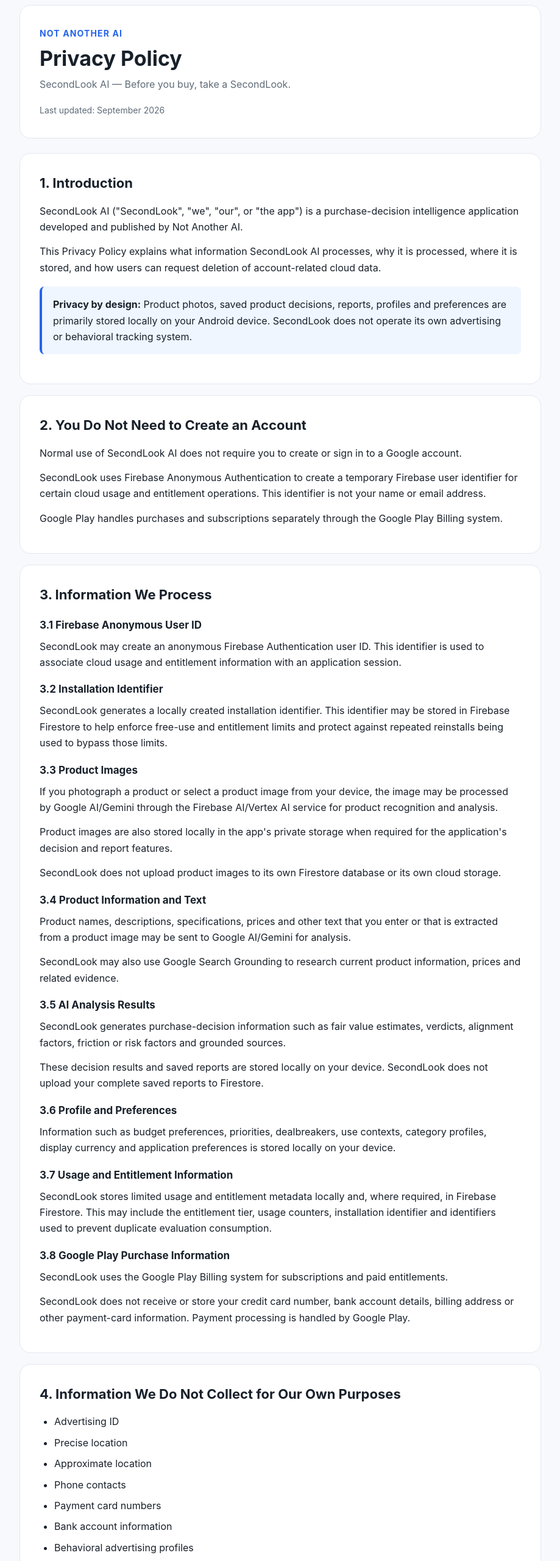
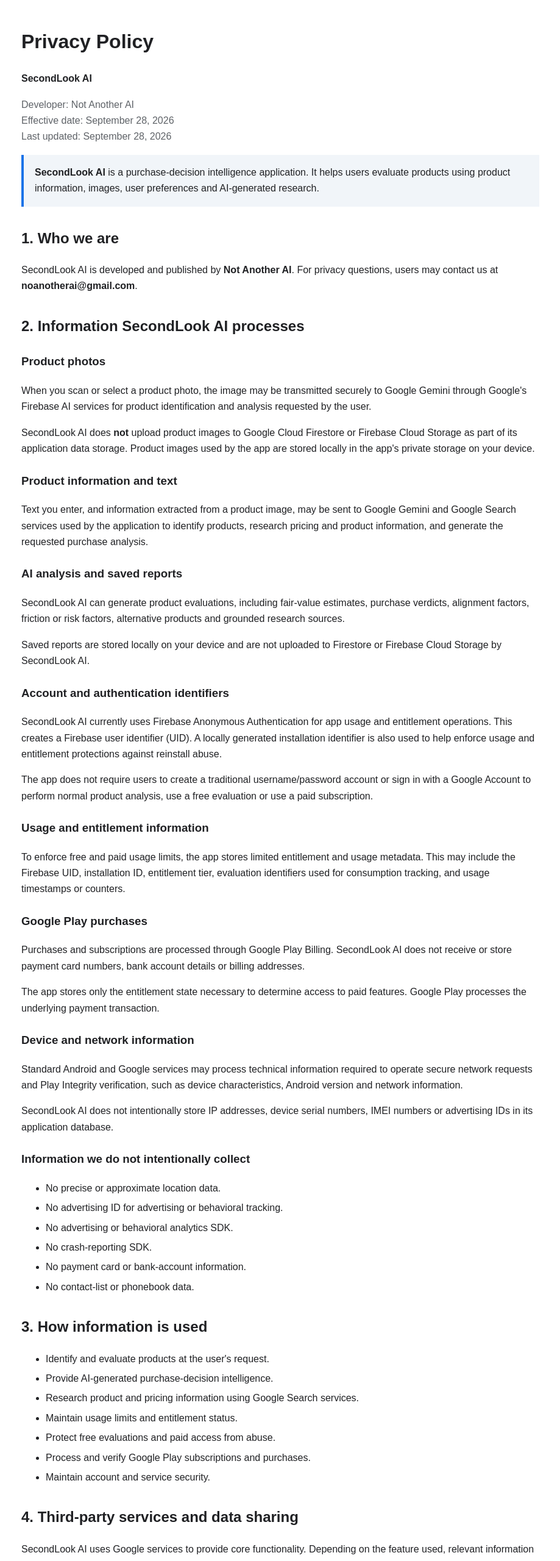
Before and after one commit to not-anotherai/secondlook-privacy, a plain HTML site: page index.html in a window 1280 px wide. Shown: the part 40-2600 px from the top of the page at 61% size, without its empty margins (180-1099 px from the left). Drawn offline with Linux system fonts and the light colour scheme.

Commit message:
index.html

```diff
--- a/index.html
+++ b/index.html
@@ -1,505 +1,441 @@
-<!DOCTYPE html>
+<!doctype html>
 <html lang="en">
 <head>
-<meta charset="UTF-8">
-<meta name="viewport" content="width=device-width, initial-scale=1.0">
-<title>Privacy Policy — SecondLook AI</title>
+<meta charset="utf-8">
+<meta name="viewport" content="width=device-width,initial-scale=1">
+<title>SecondLook AI Privacy Policy</title>
 
 <style>
-    :root {
-        --bg: #f7f9fc;
-        --card: #ffffff;
-        --text: #18202a;
-        --muted: #5f6b78;
-        --accent: #2563eb;
-        --border: #e2e8f0;
+body{
+    margin:0;
+    background:#f7f8fa;
+    color:#202124;
+    font:16px/1.65 Arial,sans-serif
 }
 
-    * {
-        box-sizing: border-box;
+main{
+    max-width:850px;
+    margin:40px auto;
+    padding:42px 48px;
+    background:#fff;
+    box-shadow:0 2px 18px #00000012
 }
 
-    body {
-        margin: 0;
-        background: var(--bg);
-        color: var(--text);
-        font-family: -apple-system, BlinkMacSystemFont, "Segoe UI",
-                     Roboto, Helvetica, Arial, sans-serif;
-        line-height: 1.65;
+h1{
+    margin-top:0
 }
 
-    .container {
-        max-width: 900px;
-        margin: 0 auto;
-        padding: 48px 22px 70px;
+h2{
+    margin-top:32px
 }
 
-    .header {
-        background: var(--card);
-        border: 1px solid var(--border);
-        border-radius: 18px;
-        padding: 34px 32px;
-        margin-bottom: 24px;
+h3{
+    margin-top:24px
 }
 
-    .brand {
-        font-size: 14px;
-        font-weight: 700;
-        letter-spacing: 0.08em;
-        text-transform: uppercase;
-        color: var(--accent);
-        margin-bottom: 10px;
+.meta{
+    color:#5f6368
 }
 
-    h1 {
-        margin: 0 0 8px;
-        font-size: 34px;
-        line-height: 1.2;
+.notice{
+    padding:16px 18px;
+    background:#f1f5f9;
+    border-left:4px solid #1a73e8
 }
 
-    .subtitle {
-        margin: 0;
-        color: var(--muted);
-        font-size: 16px;
+.deletion{
+    padding:20px;
+    background:#f8fafc;
+    border:1px solid #dfe3e8;
+    border-radius:8px;
+    margin-top:18px
 }
 
-    .updated {
-        margin-top: 18px;
-        color: var(--muted);
-        font-size: 14px;
+.deletion strong{
+    color:#202124
 }
 
-    .card {
-        background: var(--card);
-        border: 1px solid var(--border);
-        border-radius: 18px;
-        padding: 30px 32px;
-        margin-bottom: 18px;
+.button{
+    display:inline-block;
+    margin-top:10px;
+    padding:10px 16px;
+    background:#1a73e8;
+    color:#fff;
+    text-decoration:none;
+    border-radius:6px;
+    font-weight:bold
 }
 
-    h2 {
-        margin-top: 0;
-        margin-bottom: 14px;
-        font-size: 22px;
+.button:hover{
+    background:#1558b0
 }
 
-    h3 {
-        margin-bottom: 8px;
-        font-size: 17px;
+li{
+    margin:6px 0
 }
 
-    p {
-        margin: 0 0 14px;
+footer{
+    margin-top:40px;
+    padding-top:18px;
+    border-top:1px solid #ddd;
+    color:#5f6368
 }
 
-    ul {
-        margin-top: 8px;
-        padding-left: 24px;
-    }
-
-    li {
-        margin-bottom: 8px;
-    }
-
-    .notice {
-        background: #eff6ff;
-        border-left: 4px solid var(--accent);
-        padding: 16px 18px;
-        border-radius: 8px;
-        margin: 18px 0;
-    }
-
-    .footer {
-        text-align: center;
-        color: var(--muted);
-        font-size: 14px;
-        padding-top: 12px;
-    }
-
-    a {
-        color: var(--accent);
-    }
-
-    strong {
-        font-weight: 650;
-    }
-
-    @media (max-width: 600px) {
-        .container {
-            padding: 24px 14px 45px;
-        }
-
-        .header,
-        .card {
-            padding: 24px 20px;
-            border-radius: 14px;
-        }
-
-        h1 {
-            font-size: 28px;
+@media(max-width:700px){
+    main{
+        margin:0;
+        padding:28px 22px;
+        box-shadow:none
     }
 }
 </style>
 </head>
 
 <body>
+<main>
 
-<div class="container">
+<h1>Privacy Policy</h1>
 
-    <header class="header">
-        <div class="brand">Not Another AI</div>
-        <h1>Privacy Policy</h1>
-        <p class="subtitle">SecondLook AI — Before you buy, take a SecondLook.</p>
-        <div class="updated">Last updated: September 2026</div>
-    </header>
+<p><strong>SecondLook AI</strong></p>
 
-    <section class="card">
-        <h2>1. Introduction</h2>
+<p class="meta">
+Developer: Not Another AI<br>
+Effective date: September 28, 2026<br>
+Last updated: September 28, 2026
+</p>
+
+<div class="notice">
+<strong>SecondLook AI</strong> is a purchase-decision intelligence application.
+It helps users evaluate products using product information, images, user preferences
+and AI-generated research.
+</div>
+
+
+<h2>1. Who we are</h2>
 
 <p>
-            SecondLook AI ("SecondLook", "we", "our", or "the app") is a
-            purchase-decision intelligence application developed and published
-            by Not Another AI.
+SecondLook AI is developed and published by <strong>Not Another AI</strong>.
+For privacy questions, users may contact us at
+<strong>noanotherai@gmail.com</strong>.
+</p>
+
+
+<h2>2. Information SecondLook AI processes</h2>
+
+<h3>Product photos</h3>
+
+<p>
+When you scan or select a product photo, the image may be transmitted securely
+to Google Gemini through Google's Firebase AI services for product identification
+and analysis requested by the user.
 </p>
 
 <p>
-            This Privacy Policy explains what information SecondLook AI
-            processes, why it is processed, where it is stored, and how users
-            can request deletion of account-related cloud data.
+SecondLook AI does <strong>not</strong> upload product images to Google Cloud
+Firestore or Firebase Cloud Storage as part of its application data storage.
+Product images used by the app are stored locally in the app's private storage
+on your device.
 </p>
 
-        <div class="notice">
-            <strong>Privacy by design:</strong>
-            Product photos, saved product decisions, reports, profiles and
-            preferences are primarily stored locally on your Android device.
-            SecondLook does not operate its own advertising or behavioral
-            tracking system.
-        </div>
-    </section>
-
-    <section class="card">
-        <h2>2. You Do Not Need to Create an Account</h2>
+<h3>Product information and text</h3>
 
 <p>
-            Normal use of SecondLook AI does not require you to create or sign
-            in to a Google account.
+Text you enter, and information extracted from a product image, may be sent to
+Google Gemini and Google Search services used by the application to identify
+products, research pricing and product information, and generate the requested
+purchase analysis.
+</p>
+
+<h3>AI analysis and saved reports</h3>
+
+<p>
+SecondLook AI can generate product evaluations, including fair-value estimates,
+purchase verdicts, alignment factors, friction or risk factors, alternative
+products and grounded research sources.
 </p>
 
 <p>
-            SecondLook uses Firebase Anonymous Authentication to create a
-            temporary Firebase user identifier for certain cloud usage and
-            entitlement operations. This identifier is not your name or email
-            address.
+Saved reports are stored locally on your device and are not uploaded to
+Firestore or Firebase Cloud Storage by SecondLook AI.
+</p>
+
+<h3>Account and authentication identifiers</h3>
+
+<p>
+SecondLook AI currently uses Firebase Anonymous Authentication for app usage
+and entitlement operations. This creates a Firebase user identifier (UID).
+A locally generated installation identifier is also used to help enforce usage
+and entitlement protections against reinstall abuse.
 </p>
 
 <p>
-            Google Play handles purchases and subscriptions separately through
-            the Google Play Billing system.
-        </p>
-    </section>
-
-    <section class="card">
-        <h2>3. Information We Process</h2>
-
-        <h3>3.1 Firebase Anonymous User ID</h3>
-        <p>
-            SecondLook may create an anonymous Firebase Authentication user ID.
-            This identifier is used to associate cloud usage and entitlement
-            information with an application session.
+The app does not require users to create a traditional username/password account
+or sign in with a Google Account to perform normal product analysis, use a free
+evaluation or use a paid subscription.
 </p>
 
-        <h3>3.2 Installation Identifier</h3>
+<h3>Usage and entitlement information</h3>
+
 <p>
-            SecondLook generates a locally created installation identifier.
-            This identifier may be stored in Firebase Firestore to help enforce
-            free-use and entitlement limits and protect against repeated
-            reinstalls being used to bypass those limits.
+To enforce free and paid usage limits, the app stores limited entitlement and
+usage metadata. This may include the Firebase UID, installation ID, entitlement
+tier, evaluation identifiers used for consumption tracking, and usage
+timestamps or counters.
 </p>
 
-        <h3>3.3 Product Images</h3>
+<h3>Google Play purchases</h3>
+
 <p>
-            If you photograph a product or select a product image from your
-            device, the image may be processed by Google AI/Gemini through the
-            Firebase AI/Vertex AI service for product recognition and analysis.
+Purchases and subscriptions are processed through Google Play Billing.
+SecondLook AI does not receive or store payment card numbers, bank account
+details or billing addresses.
 </p>
 
 <p>
-            Product images are also stored locally in the app's private storage
-            when required for the application's decision and report features.
+The app stores only the entitlement state necessary to determine access to
+paid features. Google Play processes the underlying payment transaction.
+</p>
+
+<h3>Device and network information</h3>
+
+<p>
+Standard Android and Google services may process technical information required
+to operate secure network requests and Play Integrity verification, such as
+device characteristics, Android version and network information.
 </p>
 
 <p>
-            SecondLook does not upload product images to its own Firestore
-            database or its own cloud storage.
+SecondLook AI does not intentionally store IP addresses, device serial numbers,
+IMEI numbers or advertising IDs in its application database.
 </p>
 
-        <h3>3.4 Product Information and Text</h3>
+<h3>Information we do not intentionally collect</h3>
+
+<ul>
+<li>No precise or approximate location data.</li>
+<li>No advertising ID for advertising or behavioral tracking.</li>
+<li>No advertising or behavioral analytics SDK.</li>
+<li>No crash-reporting SDK.</li>
+<li>No payment card or bank-account information.</li>
+<li>No contact-list or phonebook data.</li>
+</ul>
+
+
+<h2>3. How information is used</h2>
+
+<ul>
+<li>Identify and evaluate products at the user's request.</li>
+<li>Provide AI-generated purchase-decision intelligence.</li>
+<li>Research product and pricing information using Google Search services.</li>
+<li>Maintain usage limits and entitlement status.</li>
+<li>Protect free evaluations and paid access from abuse.</li>
+<li>Process and verify Google Play subscriptions and purchases.</li>
+<li>Maintain account and service security.</li>
+</ul>
+
+
+<h2>4. Third-party services and data sharing</h2>
+
 <p>
-            Product names, descriptions, specifications, prices and other text
-            that you enter or that is extracted from a product image may be
-            sent to Google AI/Gemini for analysis.
+SecondLook AI uses Google services to provide core functionality.
+Depending on the feature used, relevant information may be transmitted
+securely to:
+</p>
+
+<ul>
+<li>
+<strong>Google Firebase Authentication</strong> — anonymous authentication
+and user identifiers.
+</li>
+
+<li>
+<strong>Google Cloud Firestore</strong> — limited usage and entitlement metadata.
+</li>
+
+<li>
+<strong>Google Gemini through Firebase AI services</strong> — product images
+and product text needed for AI analysis.
+</li>
+
+<li>
+<strong>Google Search services</strong> — product and pricing research requested
+by the app.
+</li>
+
+<li>
+<strong>Google Play Billing</strong> — purchase and subscription processing.
+</li>
+
+<li>
+<strong>Google Play Integrity</strong> — app/device integrity verification
+for security.
+</li>
+</ul>
+
+<p>
+SecondLook AI does not sell personal information and does not share user
+information with advertising networks or data brokers.
+</p>
+
+
+<h2>5. Local storage</h2>
+
+<p>
+The following information may remain on the user's device:
+product images, saved product decisions and reports, user decision preferences,
+category profiles, display-currency and theme preferences, onboarding state,
+and locally cached entitlement or usage state.
+</p>
+
+
+<h2>6. Security</h2>
+
+<p>
+Data transmitted between the app and supported cloud services is sent using
+encrypted HTTPS/TLS connections.
 </p>
 
 <p>
-            SecondLook may also use Google Search Grounding to research current
-            product information, prices and related evidence.
+Release builds use Firebase App Check with Play Integrity as an additional
+application-security measure. Access to Firestore usage records is restricted
+by Firebase security rules.
 </p>
 
-        <h3>3.5 AI Analysis Results</h3>
+
+<h2>7. Data retention</h2>
+
 <p>
-            SecondLook generates purchase-decision information such as fair
-            value estimates, verdicts, alignment factors, friction or risk
-            factors and grounded sources.
+Locally stored product images, saved reports, preferences and cached application
+data remain on the device until the user deletes them, clears app storage,
+uninstalls the app or otherwise removes them through available app controls.
 </p>
 
 <p>
-            These decision results and saved reports are stored locally on your
-            device. SecondLook does not upload your complete saved reports to
-            Firestore.
-        </p>
-
-        <h3>3.6 Profile and Preferences</h3>
-        <p>
-            Information such as budget preferences, priorities, dealbreakers,
-            use contexts, category profiles, display currency and application
-            preferences is stored locally on your device.
-        </p>
-
-        <h3>3.7 Usage and Entitlement Information</h3>
-        <p>
-            SecondLook stores limited usage and entitlement metadata locally
-            and, where required, in Firebase Firestore. This may include the
-            entitlement tier, usage counters, installation identifier and
-            identifiers used to prevent duplicate evaluation consumption.
-        </p>
-
-        <h3>3.8 Google Play Purchase Information</h3>
-        <p>
-            SecondLook uses the Google Play Billing system for subscriptions
-            and paid entitlements.
+Limited Firebase authentication, usage and entitlement records are retained
+only as needed to provide authentication, enforce entitlements, protect
+against abuse and operate the service, subject to the deletion process below.
 </p>
 
 <p>
-            SecondLook does not receive or store your credit card number, bank
-            account details, billing address or other payment-card information.
-            Payment processing is handled by Google Play.
+If information must be retained for legitimate security, fraud-prevention,
+legal or regulatory purposes, only the information reasonably necessary for
+that purpose may be retained for the applicable period.
 </p>
-    </section>
 
-    <section class="card">
-        <h2>4. Information We Do Not Collect for Our Own Purposes</h2>
 
-        <ul>
-            <li>Advertising ID</li>
-            <li>Precise location</li>
-            <li>Approximate location</li>
-            <li>Phone contacts</li>
-            <li>Payment card numbers</li>
-            <li>Bank account information</li>
-            <li>Behavioral advertising profiles</li>
-            <li>Crash-reporting data through a separate crash SDK</li>
-            <li>Analytics or behavioral event tracking through an analytics SDK</li>
-        </ul>
+<h2 id="data-deletion">8. Account and data deletion</h2>
 
 <p>
-            SecondLook does not contain advertising SDKs or third-party
-            behavioral tracking SDKs.
-        </p>
-    </section>
-
-    <section class="card">
-        <h2>5. How Google AI/Gemini Processes Your Information</h2>
-
-        <p>
-            SecondLook uses Google AI/Gemini services through Google's Firebase
-            AI/Vertex AI infrastructure to perform product recognition,
-            analysis and purchase-decision intelligence.
+SecondLook AI provides an in-app
+<strong>Delete Account &amp; Data</strong> option under
+<strong>Settings → Account &amp; Privacy</strong>.
 </p>
 
 <p>
-            Depending on the feature being used, information sent for AI
-            processing may include product images, product text, prices,
-            budget limits, priorities and dealbreakers.
+When an in-app deletion request succeeds, the app deletes the Firebase
+Authentication anonymous account, the associated Firestore user record,
+the associated installation/entitlement record, and locally cached
+account or usage state managed by the application.
 </p>
 
 <p>
-            SecondLook's Gemini requests are designed not to include your
-            Firebase user ID, name or email address as part of the product
-            analysis prompt.
+Locally stored product images, saved reports, preferences and other
+application data can also be removed by clearing the app's data through
+Android settings or available app controls.
+</p>
+
+<h3>Request deletion without access to the app</h3>
+
+<div class="deletion">
+
+<p>
+If you no longer have access to SecondLook AI, you can request deletion
+of your SecondLook AI account and associated cloud data without reinstalling
+the app.
 </p>
 
 <p>
-            Google may process information transmitted to its AI services in
-            accordance with Google's applicable service terms and privacy
-            practices.
+Send an email to
+<strong>noanotherai@gmail.com</strong> with the subject
+<strong>SecondLook AI — Data Deletion Request</strong>.
 </p>
-    </section>
 
-    <section class="card">
-        <h2>6. Firebase and Cloud Firestore</h2>
+<a class="button"
+   href="mailto:noanotherai@gmail.com?subject=SecondLook%20AI%20%E2%80%94%20Data%20Deletion%20Request">
+Request deletion by email
+</a>
 
 <p>
-            SecondLook uses Firebase services for limited authentication,
-            usage, entitlement and security functions.
+If available, please include your SecondLook installation identifier or
+Firebase identifier so that we can locate the applicable records.
+If you do not have the identifier, state that in your request and provide
+any other information available to help us identify the applicable
+SecondLook records.
 </p>
 
 <p>
-            Cloud Firestore is not used as a cloud backup of your saved
-            product reports, product photographs or personal decision profile.
+We will process valid deletion requests within <strong>30 days</strong>,
+subject to any information that must legitimately be retained for
+security, fraud prevention, legal or regulatory purposes.
 </p>
 
 <p>
-            The cloud information associated with SecondLook is limited to
-            operational metadata required for authentication, entitlement and
-            usage enforcement.
-        </p>
-    </section>
-
-    <section class="card">
-        <h2>7. Data Security</h2>
-
-        <p>
-            Data transmitted between SecondLook and supported cloud services
-            is protected using encrypted network connections such as HTTPS/TLS.
+Where applicable, deletion requests will cover SecondLook AI cloud records
+associated with the request, including the Firebase Authentication identifier,
+associated Firestore user data, and installation or entitlement records.
 </p>
 
-        <p>
-            Release versions of SecondLook also use Firebase App Check with
-            Google Play Integrity to help protect backend resources from
-            unauthorized application clients.
-        </p>
-
-        <p>
-            Local application data is protected by Android's application
-            sandbox and private application storage mechanisms.
-        </p>
-    </section>
-
-    <section class="card">
-        <h2>8. Data Retention</h2>
-
-        <p>
-            Product images, saved decision reports and profile information
-            stored locally remain on your device until you remove them,
-            clear the application's data, or uninstall the application,
-            subject to Android's normal device behavior.
-        </p>
-
-        <p>
-            Limited Firebase authentication, usage and entitlement records are
-            retained only as required for the application's account,
-            entitlement and usage-management functions.
-        </p>
-    </section>
-
-    <section class="card">
-        <h2>9. Account and Cloud Data Deletion</h2>
-
-        <p>
-            SecondLook provides a <strong>DELETE ACCOUNT &amp; DATA</strong>
-            function in the application's Settings section.
-        </p>
-
-        <p>
-            When successfully completed, the deletion process removes the
-            Firebase Authentication account and associated SecondLook cloud
-            usage records, including the applicable Firestore user and
-            installation records.
-        </p>
-
-        <p>
-            The application also clears the applicable local entitlement and
-            usage state associated with the deleted account.
-        </p>
-
-        <div class="notice">
-            <strong>Important:</strong>
-            Deleting a SecondLook account does not delete your Google Account
-            and does not cancel or delete Google Play subscriptions. Google
-            Play manages those records independently.
 </div>
 
 <p>
-            Local product photographs, saved reports and other application
-            data can be removed through the application's available data
-            controls, Android application-data controls, or by uninstalling
-            the application.
+Deleting a SecondLook AI account does <strong>not</strong> delete the user's
+Google Account and does not cancel or delete Google Play subscription records.
+Google Play manages those records separately.
 </p>
-    </section>
 
-    <section class="card">
-        <h2>10. Third-Party Services</h2>
+
+<h2>9. Children's privacy</h2>
 
 <p>
-            SecondLook relies on the following Google services to provide its
-            functionality:
+SecondLook AI is not designed specifically for children.
+We do not knowingly collect personal information from children for purposes
+unrelated to providing the app's functionality.
 </p>
 
-        <ul>
-            <li>Firebase Authentication</li>
-            <li>Firebase Cloud Firestore</li>
-            <li>Firebase AI / Google AI / Gemini</li>
-            <li>Google Search Grounding</li>
-            <li>Google Play Billing</li>
-            <li>Google Play Integrity</li>
-        </ul>
+
+<h2>10. Changes to this Privacy Policy</h2>
 
 <p>
-            These services are operated by Google and are subject to Google's
-            applicable terms and privacy policies.
+We may update this Privacy Policy when the app's functionality, data practices
+or applicable requirements change. The “Last updated” date will be revised
+when material changes are made.
 </p>
-    </section>
 
-    <section class="card">
-        <h2>11. Children's Privacy</h2>
+
+<h2>11. Contact</h2>
 
 <p>
-            SecondLook AI is not designed specifically for children. We do not
-            knowingly collect personal information from children through a
-            child-directed service.
-        </p>
-
-        <p>
-            If you believe that a child has provided personal information
-            through the service in a manner that should not have occurred,
-            please contact us so that the matter can be reviewed.
-        </p>
-    </section>
-
-    <section class="card">
-        <h2>12. Changes to This Privacy Policy</h2>
-
-        <p>
-            We may update this Privacy Policy when SecondLook's functionality,
-            data practices or applicable requirements change.
-        </p>
-
-        <p>
-            The latest version will always be made available at this URL.
-        </p>
-    </section>
-
-    <section class="card">
-        <h2>13. Contact</h2>
-
-        <p>
-            If you have questions about this Privacy Policy, data deletion or
-            privacy practices relating to SecondLook AI, please contact:
+For privacy questions, account or data deletion requests, or other
+privacy-related matters, please contact:
 </p>
 
 <p>
 <strong>Not Another AI</strong><br>
-            Email:
-            <a href="mailto:noanotherai@gmail.com">noanotherai@gmail.com</a>
+<strong>noanotherai@gmail.com</strong>
 </p>
-    </section>
 
-    <div class="footer">
-        © 2026 Not Another AI. All rights reserved.<br>
-        SecondLook AI
-    </div>
+<p>
+For Google Play account, billing or subscription records, users should also
+use the applicable Google Play support channels because those records are
+managed by Google Play.
+</p>
 
-</div>
 
+<footer>
+<strong>SecondLook AI</strong> · Not Another AI<br>
+Privacy Policy · Last updated September 28, 2026
+</footer>
+
+</main>
 </body>
 </html>
```
Lines whose indentation alone changed are shown as unchanged.
